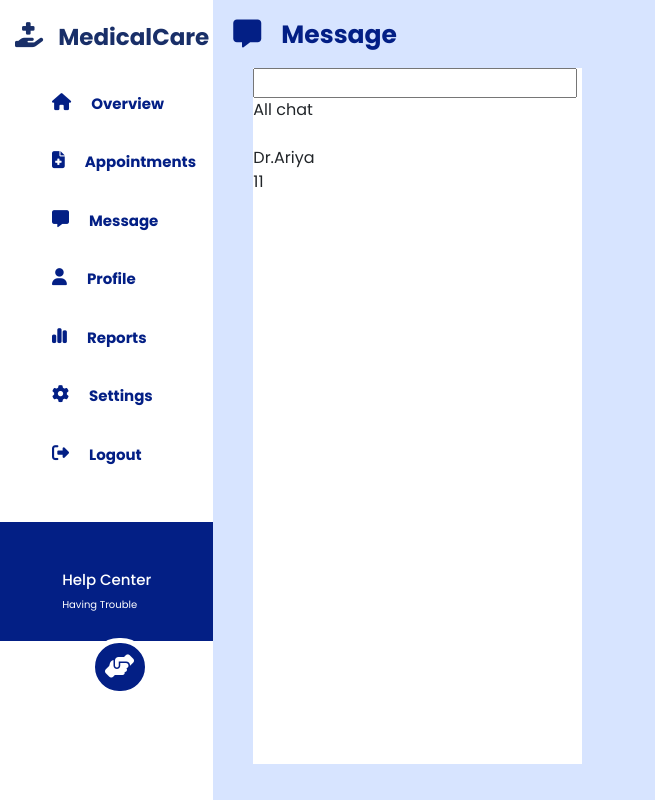
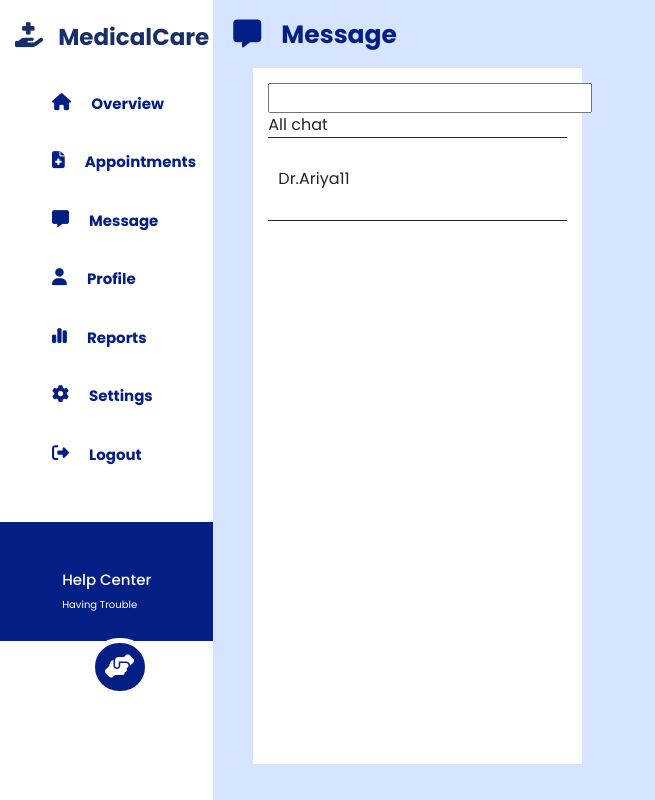
Before and after one commit to sarucm1017/Healthcare_Management-Frontend, a React (Create React App) app: page /patientmessage in a window 1280 px wide. Shown: the whole page, without its empty margins (0-655 px from the left). Built offline with nearby package versions, Linux system fonts and the light colour scheme; a web font is replaced by a local one.

Commit message:
chat section

```diff
--- a/src/Componets/Layout/Message/Patient/PatientMessage.jsx
+++ b/src/Componets/Layout/Message/Patient/PatientMessage.jsx
@@ -33,7 +33,7 @@ const PatientMessage = () => {
                       </div>
                     </div>
                     <div className="chatSection">
-                        <div>
+                        <div className="eachChat-people">
                             <div> <img src="" alt="" /></div>
                             <div><p>Dr.Ariya</p></div>
                             <div><p>11</p></div>
--- a/src/Componets/Layout/Message/Patient/patientMessage.css
+++ b/src/Componets/Layout/Message/Patient/patientMessage.css
@@ -1,4 +1,13 @@
 .chating_peopele{
     background-color: white;
     min-height: 87vh;
+    padding: 15px 15px;
 }
+.eachChat-people{
+display: flex;
+}
+.chatSection{
+    padding: 29px 10px;
+    border-bottom: 1px solid;
+    border-top: 1px solid;
+}
```
